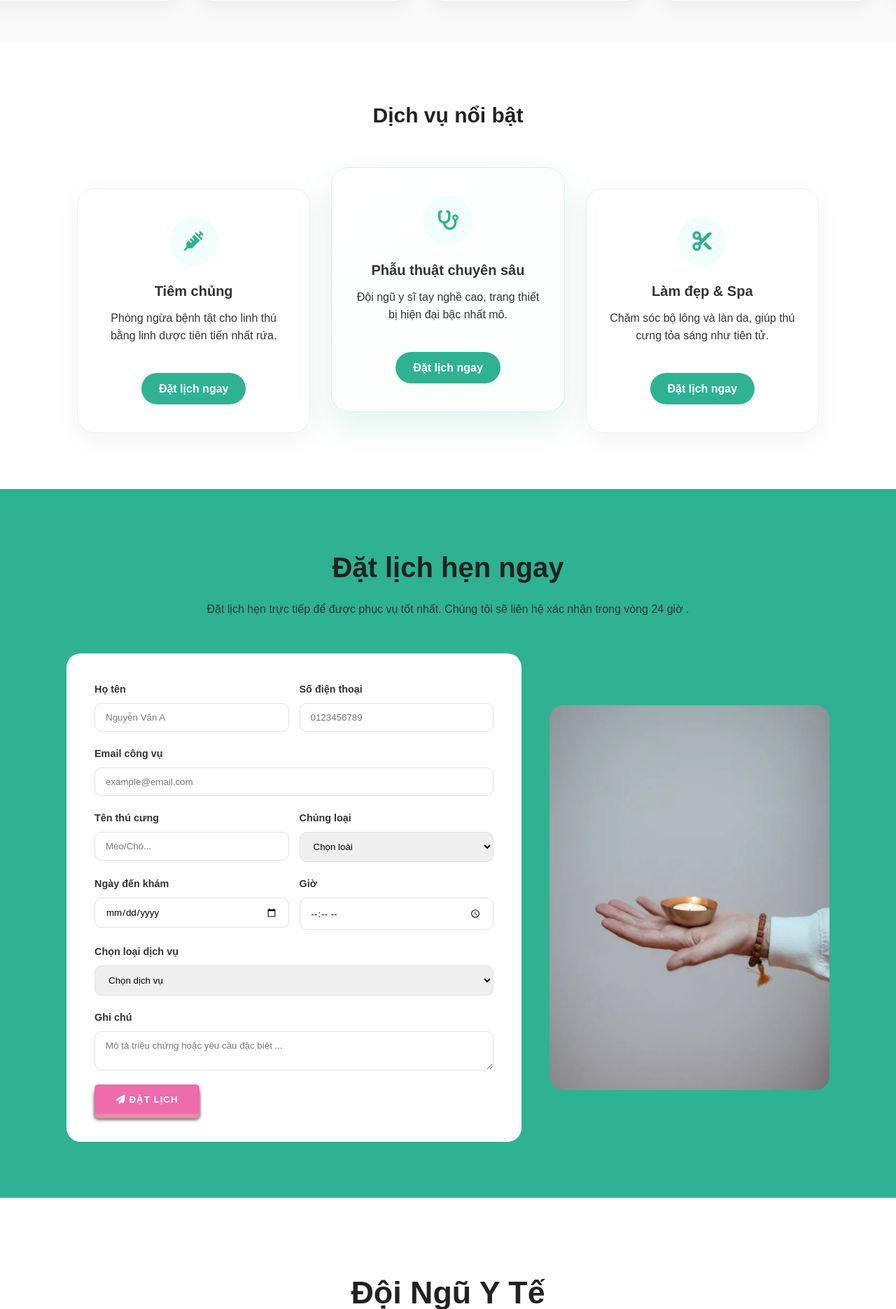
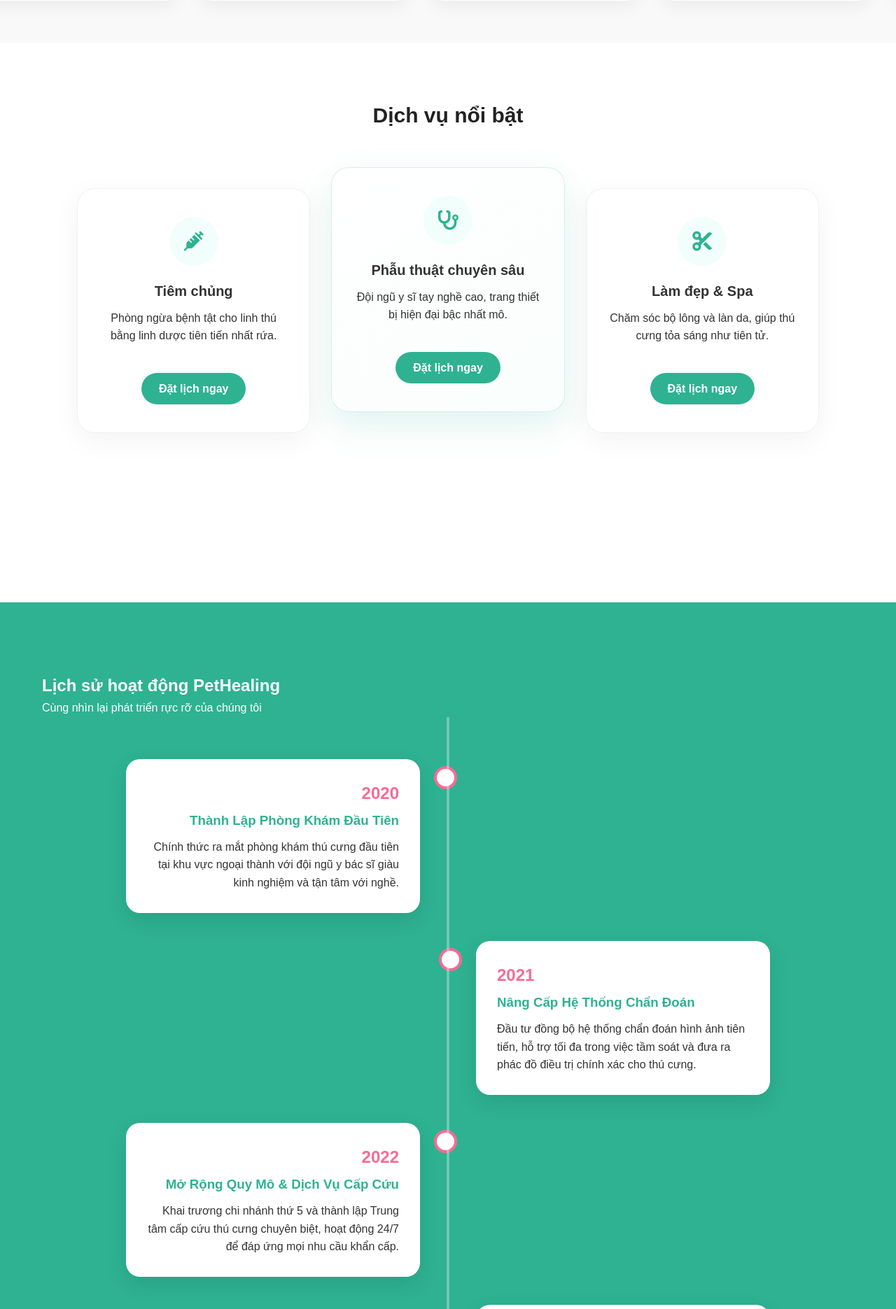
Before and after one commit to tuyenhk05/PetHealing, a PHP site: page / in a window 1280 px wide. Shown: the part 1181-3052 px from the top of the page at 70% size. Run offline with PHP 8.4, Linux system fonts and the light colour scheme; data that the repository does not hold is empty.

Commit message:
fix date

```diff
--- a/admin/index.php
+++ b/admin/index.php
@@ -49,8 +49,8 @@ $recent_apps = $conn->query("
 <div class="container-fluid" id="content">
     <div class="row mb-4">
         <div class="col-12">
-            <h2 class="fw-bold text-dark"><i class="fa-solid fa-chart-pie text-success me-2"></i> Tổng Quan Chiến Lược</h2>
-            <p class="text-secondary">Chào mừng Huynh trở lại! Ngân khố hôm nay có vẻ rất "rủng rỉnh" rứa mô!</p>
+            <h2 class="fw-bold text-dark"><i class="fa-solid fa-chart-pie text-success me-2"></i> Tổng Quan </h2>
+            <p class="text-secondary">Chào mừng bạn trở lại với trang Quản trị</p>
         </div>
     </div>
 
--- a/assets/css/login.css
+++ b/assets/css/login.css
@@ -167,10 +167,10 @@
     .divider::before {
         content: '';
         position: absolute;
-        top: 50%;
+        top: 120%;
         left: 0;
         right: 0;
-        height: 1px;
+        height: 2px;
         background: #e1e5e9;
     }
 
--- a/assets/css/style.css
+++ b/assets/css/style.css
@@ -191,7 +191,7 @@ a {
 .featured-services {
     padding: 50px 0;
     background-color: white;
-    height: 60%;
+    height: 100vh;
     text-align: center;
 
 }
@@ -1125,7 +1125,6 @@ a {
 .featured-services {
     padding: 80px 0;
     background-color: #fff;
-    height: auto;
 }
 
 .services-grid {
--- a/assets/js/formHome.js
+++ b/assets/js/formHome.js
@@ -53,27 +53,27 @@ document.addEventListener("DOMContentLoaded", function () {
     });
 });
 
-const serviceName = localStorage.getItem("selectedService");
-console.log(localStorage.getItem("selectedService")); // Kiểm tra xem có lấy được tên dịch vụ không
-// Nếu có dịch vụ được chọn, điền vào ô input
-if (serviceName) {
-    document.getElementById("service").value = serviceName;
-}
+//const serviceName = localStorage.getItem("selectedService");
+//console.log(localStorage.getItem("selectedService")); // Kiểm tra xem có lấy được tên dịch vụ không
+//// Nếu có dịch vụ được chọn, điền vào ô input
+//if (serviceName) {
+//    document.getElementById("service").value = serviceName;
+//}
 
-const dateInput = document.getElementById("appointment-date");
-const timeInput = document.getElementById("appointment-time");
+//const dateInput = document.getElementById("appointment-date");
+//const timeInput = document.getElementById("appointment-time");
 
-// Set min date = hôm nay
-const today = new Date();
-const yyyy = today.getFullYear();
-const mm = String(today.getMonth() + 1).padStart(2, "0");
-const dd = String(today.getDate()).padStart(2, "0");
-const minDate = `${yyyy}-${mm}-${dd}`;
-dateInput.min = minDate;
+//// Set min date = hôm nay
+//const today = new Date();
+//const yyyy = today.getFullYear();
+//const mm = String(today.getMonth() + 1).padStart(2, "0");
+//const dd = String(today.getDate()).padStart(2, "0");
+//const minDate = `${yyyy}-${mm}-${dd}`;
+//dateInput.min = minDate;
 
 // Set khung giờ hẹn từ 08:00 đến 18:00
-timeInput.min = "08:00";
-timeInput.max = "18:00";
+//timeInput.min = "08:00";
+//timeInput.max = "18:00";
 document.addEventListener('DOMContentLoaded', function () {
     const cards = document.querySelectorAll('.reveal-card');
 
--- a/public/index.php
+++ b/public/index.php
@@ -1,19 +1,17 @@
 <?php
-include('../includes/db_connect.php');  // Kết nối cơ sở dữ liệu
-include('../includes/header.php'); // Bao gồm header
+include('../includes/db_connect.php');
+include('../includes/header.php');
 
-// Truy vấn dữ liệu cần hiển thị (ví dụ: các dịch vụ)
-$querydv = "SELECT * FROM dichvu LIMIT 3";
-$result = mysqli_query($conn, $querydv);
+// Truy vấn dữ liệu cho các phân đoạn rứa mô
+$querydv_limit = "SELECT * FROM dichvu LIMIT 3";
+$resultDV_feat = mysqli_query($conn, $querydv_limit);
 
 $querybs = "SELECT * FROM BacSi LIMIT 3";
 $resultBs = mysqli_query($conn, $querybs);
 
-$querypk = "SELECT id, ten, mo_ta, gia, 'phu-kien' AS loai FROM PhuKien LIMIT 4"; // Fetch the first 4 products, adjust as needed
+$querypk = "SELECT id, ten, mo_ta, gia, 'phu-kien' AS loai, image FROM PhuKien LIMIT 4";
 $resultPK = mysqli_query($conn, $querypk);
-
-$querydv = "SELECT ten_dich_vu FROM dichvu"; // Fetch the first 4 products, adjust as needed
-$resultDV = mysqli_query($conn, $querydv);
+$isloggedin = isset($_COOKIE['user_id']);
 
 ?>
 
@@ -26,7 +24,159 @@ $resultDV = mysqli_query($conn, $querydv);
     <link rel="stylesheet" href="../assets/css/style.css">
     <script src="https://code.jquery.com/jquery-3.6.0.min.js"></script> <!-- Liên kết với jQuery -->
 <link rel="stylesheet" href="https://cdnjs.cloudflare.com/ajax/libs/font-awesome/6.7.2/css/all.min.css" integrity="sha512-Evv84Mr4kqVGRNSgIGL/F/aIDqQb7xQ2vcrdIwxfjThSH8CSR7PBEakCr51Ck+w+/U6swU2Im1vVX0SVk9ABhg==" crossorigin="anonymous" referrerpolicy="no-referrer" />
+<style>
+    :root {
+        --pet-green: #2EB292;
+        --pet-pink: #F56C93;
+        --pet-dark: #1e7a64;
+        --transition-hq1: all 0.8s cubic-bezier(0.23, 1, 0.32, 1);
+    }
+    .journey-section {
+        padding: 100px 0;
+        background: #2EB292;
+        color: white;
+        position: relative;
+        overflow: hidden;
+    }
+
+    /* Con đường tơ lụa (The main line) rứa */
+    .timeline-main {
+        position: relative;
+        max-width: 1000px;
+        margin: 0 auto;
+        padding: 40px 0;
+    }
+
+        .timeline-main::after {
+            content: '';
+            position: absolute;
+            width: 4px;
+            background: rgba(255,255,255,0.3);
+            top: 0;
+            bottom: 0;
+            left: 50%;
+            margin-left: -2px;
+        }
+
+    .timeline-item {
+        position: relative;
+        background: inherit;
+        width: 50%;
+        padding: 20px 40px;
+        box-sizing: border-box;
+    }
+
+        /* Các điểm nút (The nodes) rứa */
+        .timeline-item::after {
+            content: '';
+            position: absolute;
+            width: 25px;
+            height: 25px;
+            right: -13px;
+            background-color: white;
+            border: 4px solid var(--pet-pink);
+            top: 30px;
+            border-radius: 50%;
+            z-index: 1;
+            transition: 0.3s;
+        }
+
+    .left {
+        left: 0;
+        text-align: right;
+    }
+
+    .right {
+        left: 50%;
+        text-align: left;
+    }
+
+        .right::after {
+            left: -13px;
+        }
+
+    .timeline-content {
+        padding: 30px;
+        background: white;
+        color: #333;
+        border-radius: 20px;
+        position: relative;
+        box-shadow: 0 10px 30px rgba(0,0,0,0.1);
+        transition: var(--transition-hq1);
+    }
+
+        .timeline-content h3 {
+            color: var(--pet-green);
+            font-weight: 700;
+            margin-bottom: 10px;
+        }
+
+        .timeline-content .year {
+            font-size: 1.5rem;
+            font-weight: 900;
+            color: var(--pet-pink);
+            margin-bottom: 5px;
+            display: block;
+        }
+
+    .timeline-item:hover .timeline-content {
+        transform: scale(1.05);
+    }
+
+    .timeline-item:hover::after {
+        transform: scale(1.3);
+        background-color: var(--pet-pink);
+    }
+    .reveal-up, .reveal-left, .reveal-right {
+        opacity: 0;
+        transition: var(--transition-hq1);
+    }
+
+    .reveal-up {
+        transform: translateY(50px);
+    }
+
+    .reveal-left {
+        transform: translateX(-80px);
+    }
+
+    .reveal-right {
+        transform: translateX(80px);
+    }
+
+    .active.reveal-up, .active.reveal-left, .active.reveal-right {
+        opacity: 1;
+        transform: translate(0, 0);
+    }
+
+    @media (max-width: 768px) {
+        .timeline-main::after {
+            left: 31px;
+        }
+
+        .timeline-item {
+            width: 100%;
+            padding-left: 70px;
+            padding-right: 25px;
+            text-align: left;
+        }
+
+            .timeline-item::after {
+                left: 19px;
+            }
+
+        .left::after, .right::after {
+            left: 19px;
+        }
+
+        .team-member.featured-member, .product-card.featured-product, .service-card1.center-card {
+            transform: translateY(0);
+        }
+    }
+
+</style>
 </head>
+
 <body>
 
            <div id="message-container" class="message-container"></div>
@@ -39,8 +189,14 @@ $resultDV = mysqli_query($conn, $querydv);
                 <h1>Chăm sóc sức khỏe thú cưng của bạn</h1>
                 <p>Đội ngũ bác sĩ chuyên nghiệp và tận tâm, cùng với trang thiết bị hiện đại, chúng tôi mang đến dịch vụ chăm sóc thú cưng tốt nhất.</p>
                 <div class="hero-buttons">
+                    <?php if ($isloggedin): ?>
                     <a href="appointment.php" class="btn-primary">Đặt lịch ngay</a>
                     <a href="services.php" class="btn-secondary">Khám phá dịch vụ</a>
+                    <?php else: ?>
+                    <a href="login.php" class="btn-primary">Đăng nhập để khám phá thêm</a>
+
+                    <?php endif; ?>
+
                 </div>
             </div>
             <div class="hero-image">
@@ -97,8 +253,7 @@ $resultDV = mysqli_query($conn, $querydv);
         <h2 class="section-title text-center mb-5">Dịch vụ nổi bật</h2>
         <div class="services-grid">
             <?php
-            // Giả lập dữ liệu từ Database nếu Huynh chưa có biến $result rứa mô
-            // Trong thực tế, Huynh dùng vòng lặp while ($row = mysqli_fetch_assoc($result)) như cũ nhé
+
             $mock_services = [
                 ['ten_dich_vu' => 'Tiêm chủng', 'mo_ta' => 'Phòng ngừa bệnh tật cho linh thú bằng linh dược tiên tiến nhất rứa.'],
                 ['ten_dich_vu' => 'Phẫu thuật chuyên sâu', 'mo_ta' => 'Đội ngũ y sĩ tay nghề cao, trang thiết bị hiện đại bậc nhất mô.'],
@@ -124,86 +279,43 @@ $resultDV = mysqli_query($conn, $querydv);
     </div>
 </section>
 
-    <section class="appointment">
+    <section class="journey-section">
         <div class="container">
-        <!-- Header Section: Hiện lên từ dưới rứa mô -->
-
-        <div class="content_app reveal-up">
-            <h2 class="section-title text-white">Đặt lịch hẹn ngay</h2>
-            <p class="text-white opacity-90">Đặt lịch hẹn trực tiếp để được phục vụ tốt nhất. Chúng tôi sẽ liên hệ xác nhận trong vòng 24 giờ .</p>
+            <div class="text-center mb-5 reveal-up">
+                <h2 class="display-5 fw-bold">Lịch sử hoạt động PetHealing</h2>
+                <p class="opacity-75">Cùng nhìn lại phát triển rực rỡ của chúng tôi </p>
             </div>
 
-        <div class="appointment_main">
-            <!-- Form: Bay từ bên trái sang (Reveal Left) -->
-            <div class="form-container reveal-left shadow-lg">
-                <form id="appointment-form">
-                    <div class="form-row">
-                        <div class="form-group half">
-                            <label for="full-name">Họ tên</label>
-                            <input type="text" id="full-name" name="full-name" placeholder="Nguyễn Văn A" required>
-                        </div>
-                        <div class="form-group half">
-                            <label for="phone">Số điện thoại</label>
-                            <input type="tel" id="phone" name="phone" placeholder="0123456789" required>
+            <div class="timeline-main">
+               <div class="timeline-item left reveal-left">
+    <div class="timeline-content">
+        <span class="year">2020</span>
+        <h3>Thành Lập Phòng Khám Đầu Tiên</h3>
+        <p>Chính thức ra mắt phòng khám thú cưng đầu tiên tại khu vực ngoại thành với đội ngũ y bác sĩ giàu kinh nghiệm và tận tâm với nghề.</p>
     </div>
 </div>
 
-                    <div class="form-group">
-                        <label for="email">Email công vụ</label>
-                        <input type="email" id="email" name="email" placeholder="example@email.com" required>
-                    </div>
-
-                    <div class="form-row">
-                        <div class="form-group half">
-                            <label for="pet-name">Tên thú cưng</label>
-                            <input type="text" id="pet-name" name="pet-name" placeholder="Mèo/Chó..." required>
-                        </div>
-                        <div class="form-group half">
-                            <label for="pet-type">Chủng loại</label>
-                            <select id="pet-type" name="pet-type" required>
-                                <option value="" disabled selected>Chọn loài</option>
-                                <option value="dog">Chó</option>
-                                <option value="cat">Mèo</option>
-                                <option value="other">Loài khác</option>
-                            </select>
+<div class="timeline-item right reveal-right">
+    <div class="timeline-content">
+        <span class="year">2021</span>
+        <h3>Nâng Cấp Hệ Thống Chẩn Đoán</h3>
+        <p>Đầu tư đồng bộ hệ thống chẩn đoán hình ảnh tiên tiến, hỗ trợ tối đa trong việc tầm soát và đưa ra phác đồ điều trị chính xác cho thú cưng.</p>
     </div>
 </div>
 
-                    <div class="form-row">
-                        <div class="form-group half">
-                            <label for="appointment-date">Ngày đến khám</label>
-                            <input type="date" id="appointment-date" name="appointment-date" required>
-                        </div>
-                        <div class="form-group half">
-                            <label for="appointment-time">Giờ</label>
-                            <input type="time" id="appointment-time" name="appointment-time" required>
+<div class="timeline-item left reveal-left">
+    <div class="timeline-content">
+        <span class="year">2022</span>
+        <h3>Mở Rộng Quy Mô & Dịch Vụ Cấp Cứu</h3>
+        <p>Khai trương chi nhánh thứ 5 và thành lập Trung tâm cấp cứu thú cưng chuyên biệt, hoạt động 24/7 để đáp ứng mọi nhu cầu khẩn cấp.</p>
     </div>
 </div>
 
-                    <div class="form-group">
-                        <label for="service">Chọn loại dịch vụ</label>
-                        <select id="service" name="service" required>
-                            <option value="" disabled selected>Chọn dịch vụ </option>
-                            <?php while ($row = mysqli_fetch_assoc($resultDV)) { ?>
-                                        <option><?= htmlspecialchars($row['ten_dich_vu']) ?></option>
-                                    <?php } ?>
-                        </select>
-                    </div>
-
-                    <div class="form-group">
-                        <label for="notes">Ghi chú </label>
-                        <textarea id="notes" name="notes" placeholder="Mô tả triệu chứng hoặc yêu cầu đặc biệt ..."></textarea>
-                    </div>
-
-                    <button type="submit" class="button_home w-100 mt-3">
-                        <i class="fa-solid fa-paper-plane me-2"></i>  Đặt Lịch
-                    </button>
-                </form>
-            </div>
-
-            <!-- Image: Bay từ bên phải sang (Reveal Right) -->
-            <div class="appointment_image reveal-right">
-                <img src="../assets/image/form-post.jpeg" alt="Đặt lịch hẹn" class="shadow-lg" />
+<div class="timeline-item right reveal-right">
+    <div class="timeline-content">
+        <span class="year">2024</span>
+        <h3>Khẳng Định Vị Thế Thương Hiệu</h3>
+        <p>Trở thành hệ thống chăm sóc thú cưng hàng đầu với sự tin tưởng của hơn 10.000 khách hàng, khẳng định chất lượng và uy tín trên thị trường.</p>
     </div>
 </div>
         </div>
@@ -343,7 +455,28 @@ $resultDV = mysqli_query($conn, $querydv);
     </div>
 </section>
         </div>
+       <script>
+    /**
+     * Tuyệt kỹ: Intersection Observer (Bộ quan sát giao thoa rứa mô)
+     * Giúp các phần tử "xuất chiêu" (hiện ra) khi quan khách roll chuột tới rứa.
+     */
+    document.addEventListener('DOMContentLoaded', function() {
+        const revealElements = document.querySelectorAll('.reveal-up, .reveal-left, .reveal-right');
 
+        const observer = new IntersectionObserver((entries) => {
+            entries.forEach(entry => {
+                if (entry.isIntersecting) {
+                    entry.target.classList.add('active');
+                }
+            });
+        }, {
+            threshold: 0.1,
+            rootMargin: '0px 0px -50px 0px' /* Kích hoạt sớm một chút cho mượt rứa */
+        });
+
+        revealElements.forEach(el => observer.observe(el));
+    });
+</script>
     <?php
     include('../includes/footer.php'); // Bao gồm navbar
           ?>
```
Also changed, not shown: admin/manage_appointments.php (+5 -5 lines), includes/header.php (+32 -6 lines), public/appointment.php (+7 -1 lines). Lines whose indentation alone changed are shown as unchanged.
